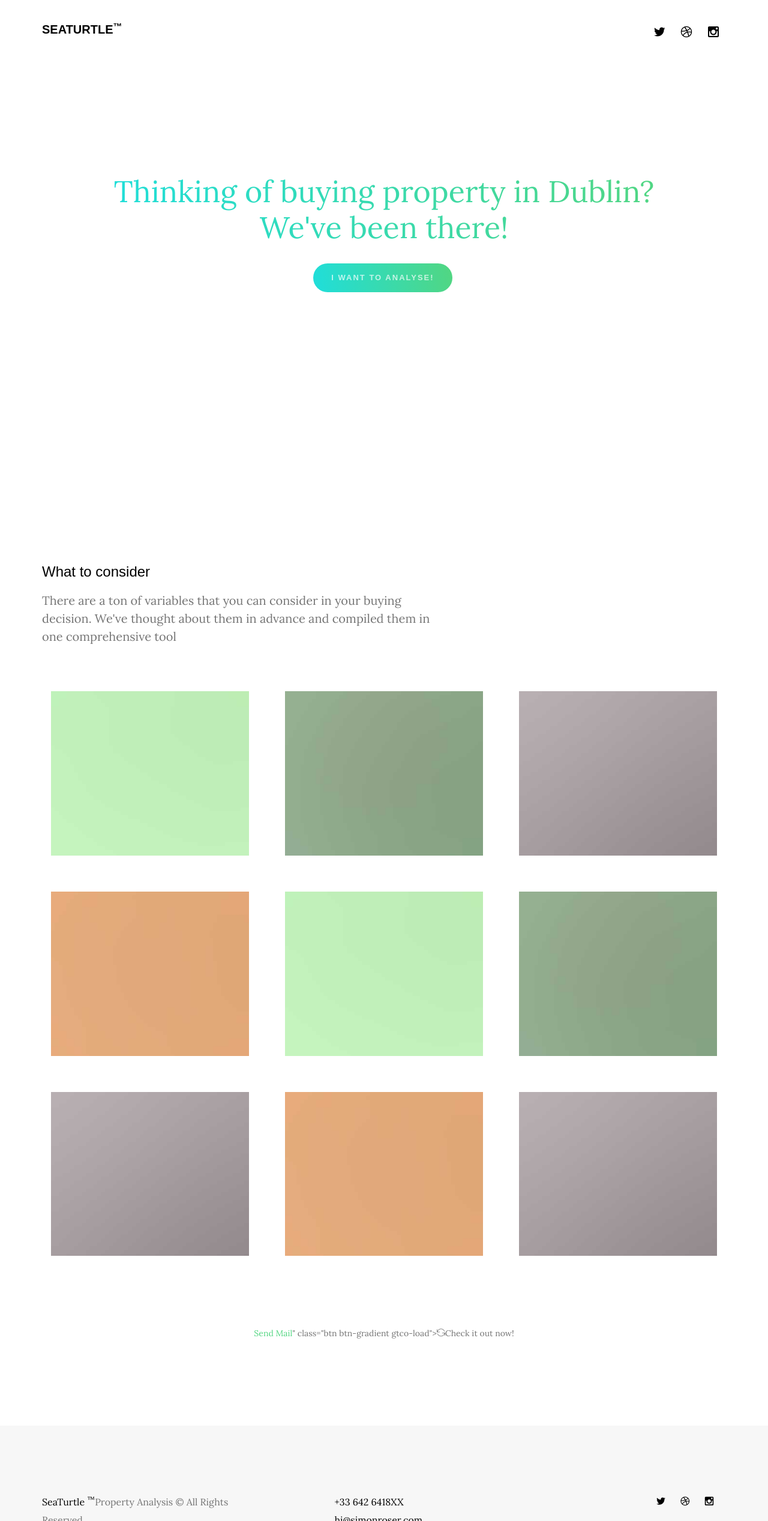
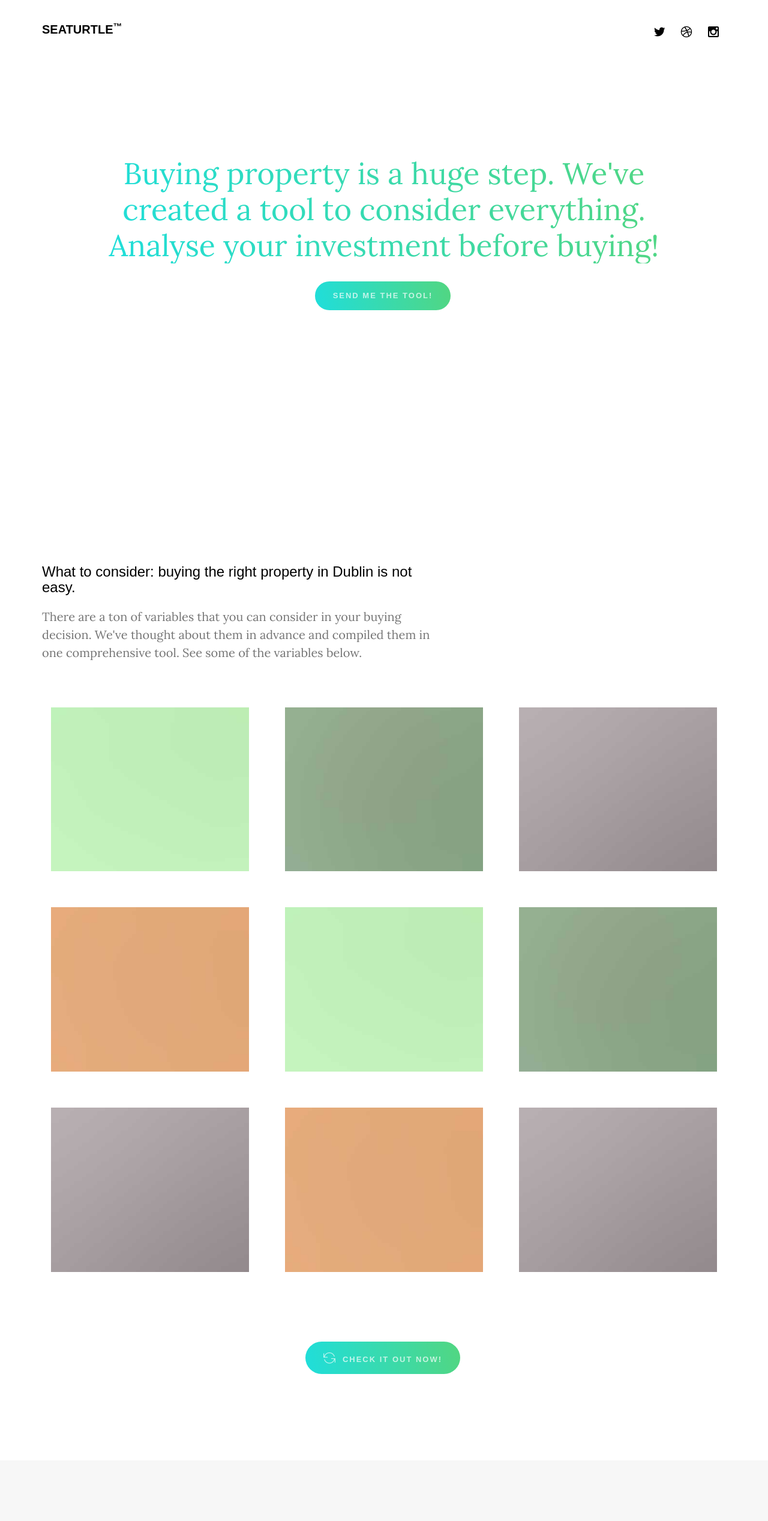
Before and after one commit to simonroser/projectseaturtle, a plain HTML site: page index.html in a window 1280 px wide. Shown: the top 2535 px of the page at 60% size. Drawn offline with Linux system fonts and the light colour scheme; files whose address does not match are found by name.

Commit message:
Update index.html

```diff
--- a/index.html
+++ b/index.html
@@ -63,9 +63,9 @@
 					</div>
 					<div class="col-xs-10 text-right fh5co-top-social">
 						<ul class="gtco-social">
-							<li><a href="simonroser.com" class="icon-twitter"></i></a></li>
-							<li><a href="simonroser.com" class="icon-dribbble"></i></a></li>
-							<li><a href="simonroser.com" class="icon-instagram"></i></a></li>
+							<li><a href="twitter.com" class="icon-twitter"></i></a></li>
+							<li><a href="google.com" class="icon-dribbble"></i></a></li>
+							<li><a href="instgram.com" class="icon-instagram"></i></a></li>
 						</ul>
 					</div>
 				</div>
@@ -79,8 +79,8 @@
 					<div class="col-md-10 col-md-offset-1 text-center">
 						<div class="dt js-height">
 							<div class="dtc animate-box">
-								<h2 class="gradient-text">Thinking of buying property in Dublin? We've been there!</h2>
-								<p><a href="#" class="btn btn-gradient">I want to analyse!</a></p>
+								<h2 class="gradient-text">Buying property is a huge step. We've created a tool to consider everything. Analyse your investment before buying!</h2>
+								<p><a href="mailto:hi@simonroser.com?Subject=I want to analyse my options>Send Mail</a>" class="btn btn-gradient">Send me the tool!</a></p>
 							</div>
 						</div>
 					</div>
@@ -92,8 +92,8 @@
 			<div class="container">
 				<div class="row row-pb-md">
 					<div class="col-md-7">
-						<h3>What to consider</h3>
-						<p class="desc">There are a ton of variables that you can consider in your buying decision. We've thought about them in advance and compiled them in one comprehensive tool</p>
+						<h3> What to consider: buying the right property in Dublin is not easy. </h3>
+						<p class="desc">There are a ton of variables that you can consider in your buying decision. We've thought about them in advance and compiled them in one comprehensive tool. See some of the variables below.</p>
 					</div>
 				</div>
 				<div class="row row-pb-md">
@@ -147,7 +147,7 @@
 				</div>
 				<div class="row">
 					<div class="col-md-12 text-center">
-						<a href="mailto:hi@simonroser.com?Subject=I want to analyse my options" target="_top">Send Mail</a>" class="btn btn-gradient gtco-load"><i class="ti-reload"></i>Check it out now!</a>
+						<a href="mailto:hi@simonroser.com?Subject=I want to analyse my options>Send Mail</a>" class="btn btn-gradient gtco-load"><i class="ti-reload"></i>Check it out now!</a>
 					</div>
 				</div>
 			</div>
```
